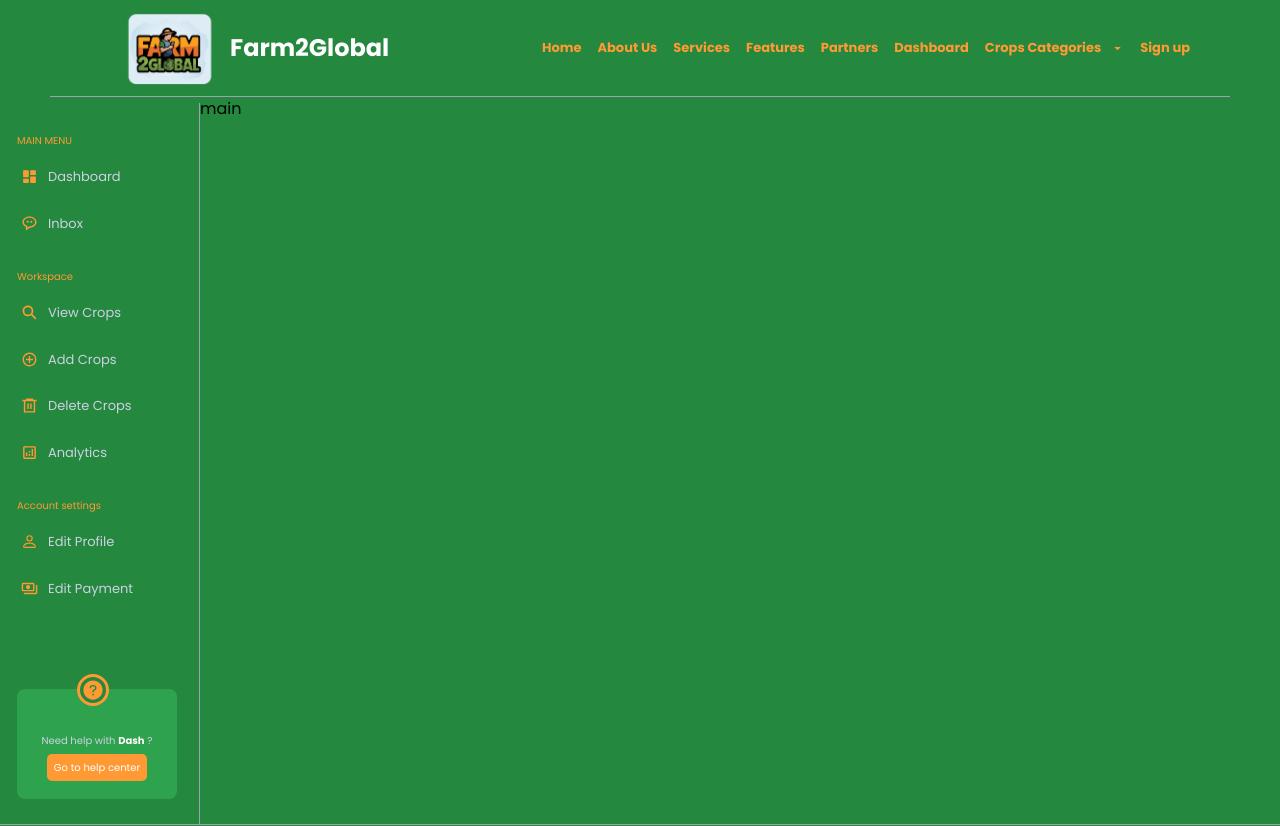
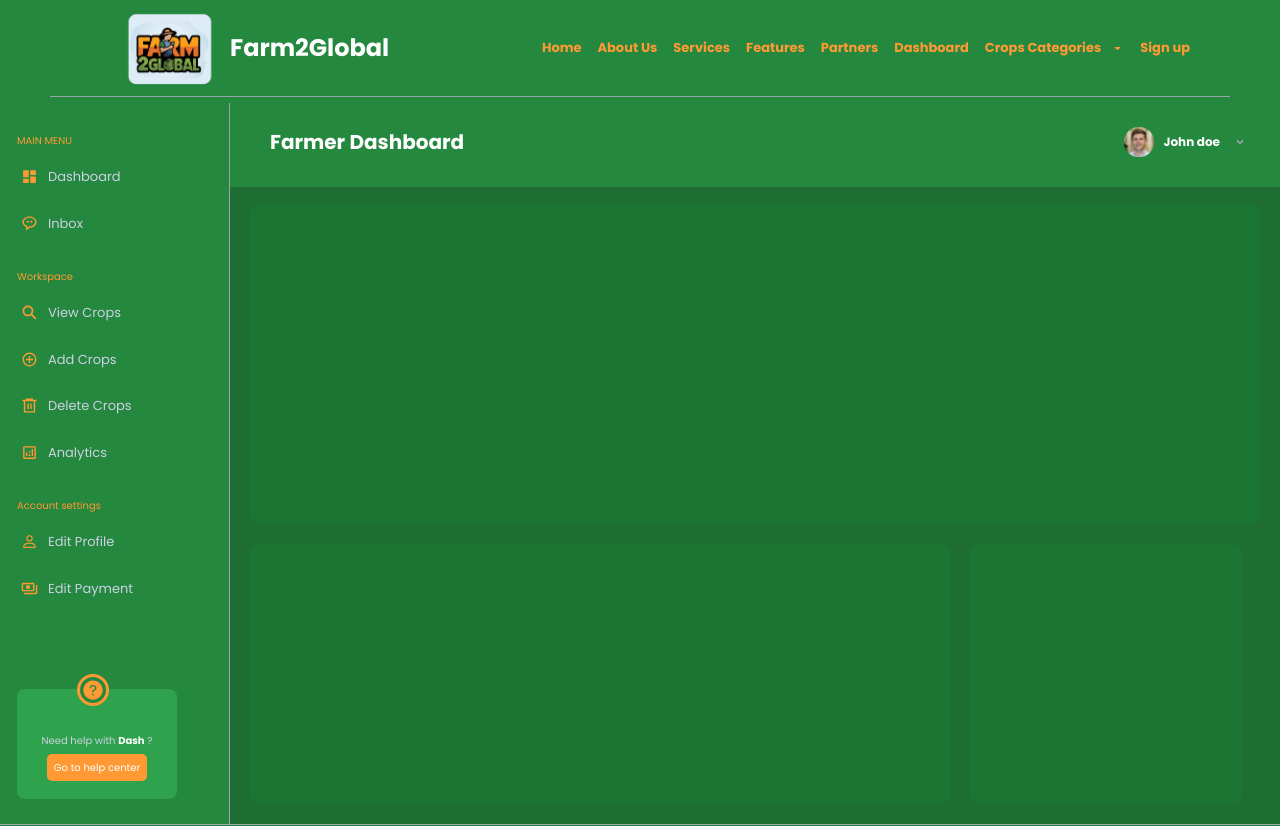
Before and after one commit to MUGISHA-Pascal/Farm2Global-Frontend, a React (Create React App) app in the folder frontend/: page /dashboard in a window 1280 px wide. Shown: the top 826 px of the page. Built offline with nearby package versions, Linux system fonts and the light colour scheme.

Commit message:
frontend

```diff
--- a/frontend/src/components/Dashboard.tsx
+++ b/frontend/src/components/Dashboard.tsx
@@ -7,11 +7,13 @@ import { MdOutlineAnalytics } from "react-icons/md";
 import { BsPerson } from "react-icons/bs";
 import { MdOutlinePayments } from "react-icons/md";
 import { AiFillQuestionCircle } from "react-icons/ai";
-
+import { RiArrowDropDownLine } from "react-icons/ri";
+import profileImage from "../assets/demoProfile.png";
+import { BrowserRouter } from "react-router-dom";
 const Dashboard = () => {
   return (
     <div className="flex w-full flex-row">
-      <menu className="flex py-[30px] flex-col space-y-[70px] border-gray-400 border-r-[1px] mt-[6px] w-[200px] pl-[17px]">
+      <menu className="flex py-[30px] flex-col space-y-[70px] border-gray-400 border-r-[1px] mt-[6px] w-[230px] pl-[17px]">
         <div className="flex w-full flex-col space-y-[30px] items-start">
           <div className="mainmenu w-full flex flex-col space-y-[13px] items-start">
             <h2 className="text-[#ff9933] font-100 text-[10px]">MAIN MENU</h2>
@@ -99,7 +101,27 @@ const Dashboard = () => {
           </div>
         </div>
       </menu>
-      <main>main</main>
+      <main className="flex flex-col flex-1">
+        <header className="flex flex-row h-[90px] items-center justify-between p-[30px] pl-[40px] w-full">
+          <h2 className="font-bold text-white text-[20px]">Farmer Dashboard</h2>
+          <div className="flex flex-row items-center space-x-[10px]">
+            <img
+              src={profileImage}
+              alt="profile"
+              className="w-[30px] h-[30px]"
+            />
+            <p className="font-bold text-white text-[12px]">John doe</p>
+            <RiArrowDropDownLine className="text-gray-400 text-[20px] " />
+          </div>
+        </header>
+        <div className="flex-1 bg-[#1E6E33] px-[20px] py-[17px]">
+          <div className="bg-[#1B7633] w-full h-[320px] rounded-[10px]"></div>
+          <div className="flex flex-row space-x-[20px] mt-[20px] w-full">
+            <div className="bg-[#1B7633] w-[700px] h-[260px] rounded-[10px]"></div>
+            <div className="bg-[#1B7633] w-[272px] h-[260px] rounded-[10px]"></div>
+          </div>
+        </div>
+      </main>
     </div>
   );
 };
```
Also changed, not shown: frontend/src/assets/demoProfile.png (added).
